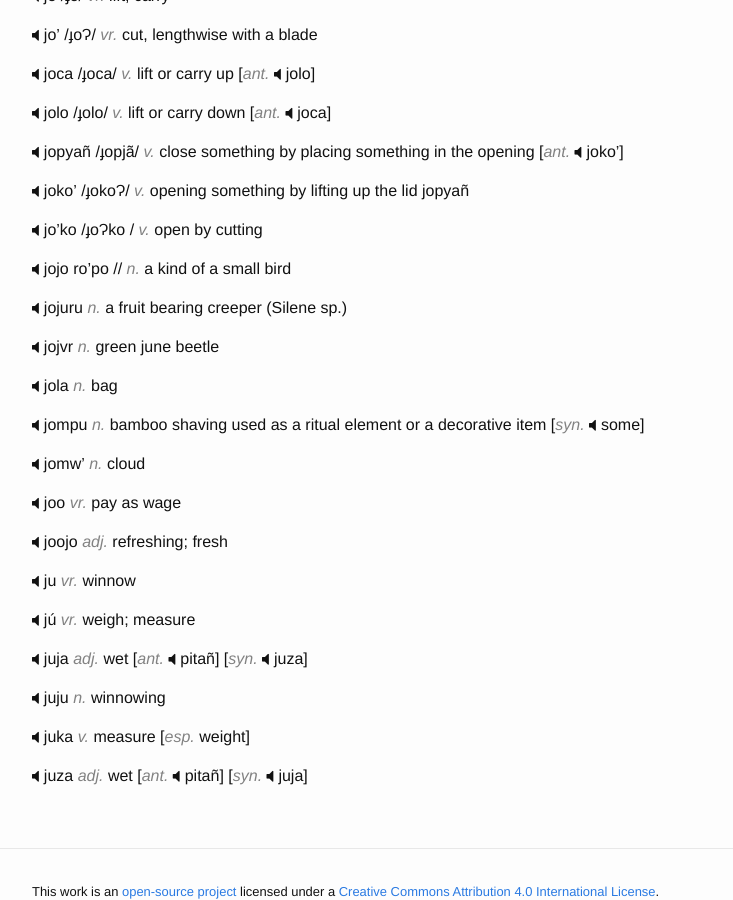
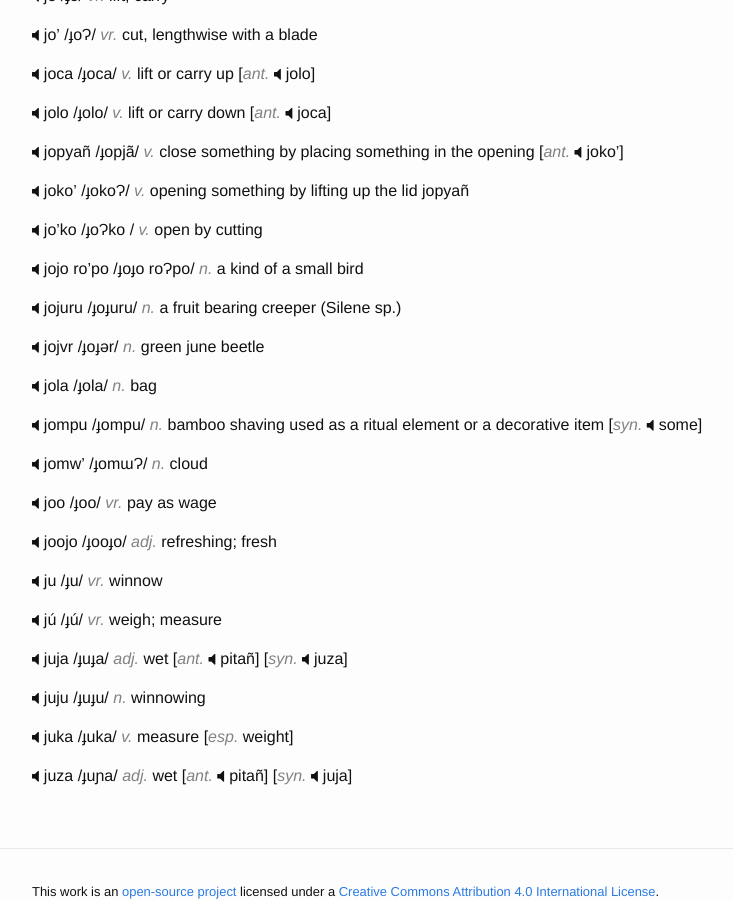
Before and after one commit to hacksparrow/language.apatani.org, a Jekyll site: the page built from dictionary/j.md, in a window 1280 px wide and 900 px high, scrolled down 2350 px. Shown: the whole window, without its empty margins (238-971 px from the left). Built offline with Jekyll 4.4.1, drawn with Linux system fonts in a browser that asks for light colours; nearby versions of some CDN libraries; comment, search, counter and statistics services are not loaded.

Commit message:
Update j.md

```diff
--- a/dictionary/j.md
+++ b/dictionary/j.md
@@ -183,43 +183,43 @@ __joko'__	/ɟokoɁ/ _v._	opening something by lifting up the lid		jopyañ
 __jo'ko__	/ɟoɁko / _v._	open by cutting
 
 
-__jojo ro'po__	// _n._	a kind of a small bird
+__jojo ro'po__	/ɟoɟo roɁpo/ _n._	a kind of a small bird
 
 
-__jojuru__	_n._	a fruit bearing creeper (Silene sp.)
+__jojuru__ /ɟoɟuru/	_n._	a fruit bearing creeper (Silene sp.)
 
 
-__jojvr__	_n._	green june beetle
+__jojvr__	/ɟoɟǝr/ _n._	green june beetle
 
 
-__jola__	_n._	bag
+__jola__	/ɟola/ _n._	bag
 
 
-__jompu__	_n._	bamboo shaving used as a ritual element or a decorative item	[_syn._	some]
+__jompu__	/ɟompu/ _n._	bamboo shaving used as a ritual element or a decorative item	[_syn._	some]
 
 
-__jomw'__	_n._	cloud
+__jomw'__	/ɟomɯɁ/ _n._	cloud
 
 
-__joo__	_vr._	pay as wage
+__joo__	/ɟoo/ _vr._	pay as wage
 
 
-__joojo__	_adj._	refreshing; fresh
+__joojo__	/ɟooɟo/ _adj._	refreshing; fresh
 
 
-__ju__	_vr._	winnow
+__ju__	/ɟu/ _vr._	winnow
 
 
-__jú__	_vr._	weigh; measure
+__jú__	/ɟú/ _vr._	weigh; measure
 
 
-__juja__	_adj._	wet	[_ant._	pitañ]	[_syn._	juza]
+__juja__	/ɟuɟa/ _adj._	wet	[_ant._	pitañ]	[_syn._	juza]
 
 
-__juju__	_n._	winnowing
+__juju__	/ɟuɟu/ _n._	winnowing
 
 
-__juka__	_v._	measure [_esp._ weight]
+__juka__	/ɟuka/ _v._	measure [_esp._ weight]
 
 
-__juza__	_adj._	wet	[_ant._	pitañ]	[_syn._	juja]
+__juza__	/ɟuɲa/ _adj._	wet	[_ant._	pitañ]	[_syn._	juja]
```
